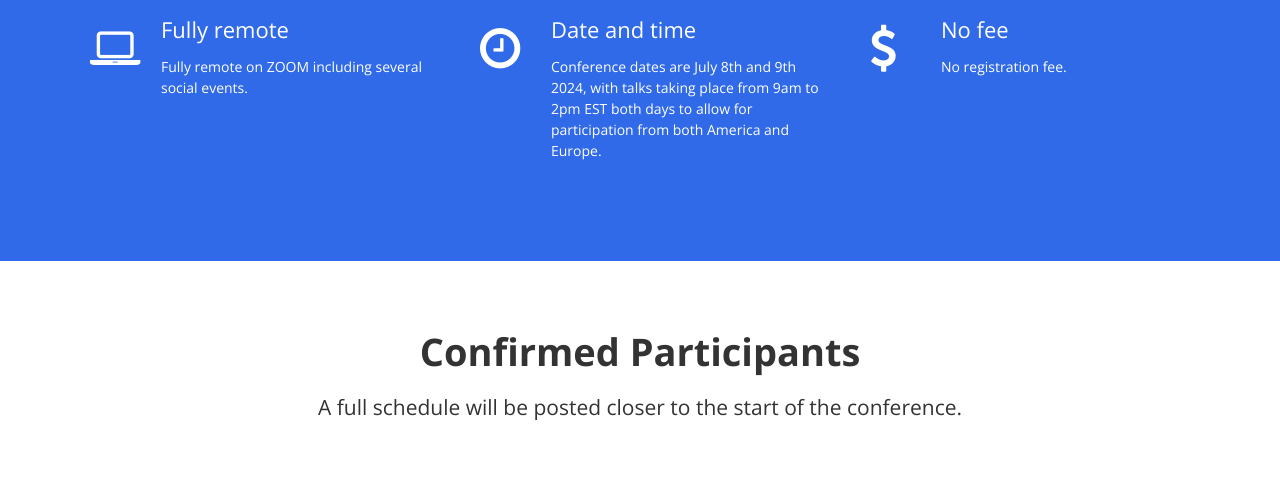
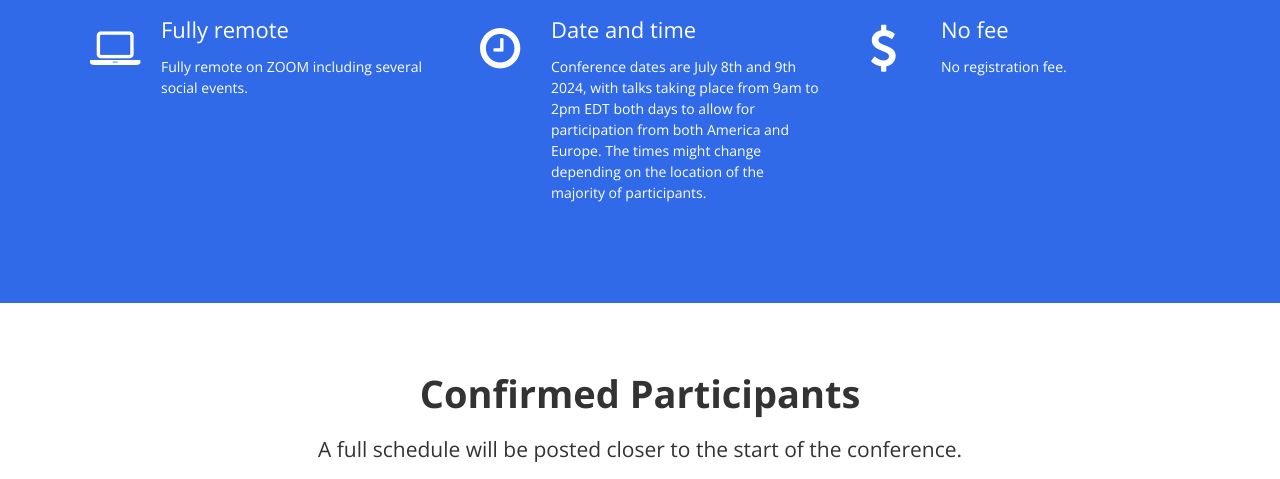
Before and after one commit to hannorein/rebound24, a plain HTML site: page index.html in a window 1280 px wide. Shown: the part 1087-1566 px from the top of the page. Drawn offline with nearby package versions, Linux system fonts and the light colour scheme.

Commit message:
timezone

```diff
--- a/index.html
+++ b/index.html
@@ -189,8 +189,8 @@
 								<blockquote>
 <p>
                         Conference dates are July 8th and 9th 2024, with talks
-taking place from 9am to 2pm EST both days to allow for participation
-from both America and Europe.
+taking place from 9am to 2pm EDT both days to allow for participation
+from both America and Europe. The times might change depending on the location of the majority of participants.
 </p>
 								</blockquote>
 							</div>
```
